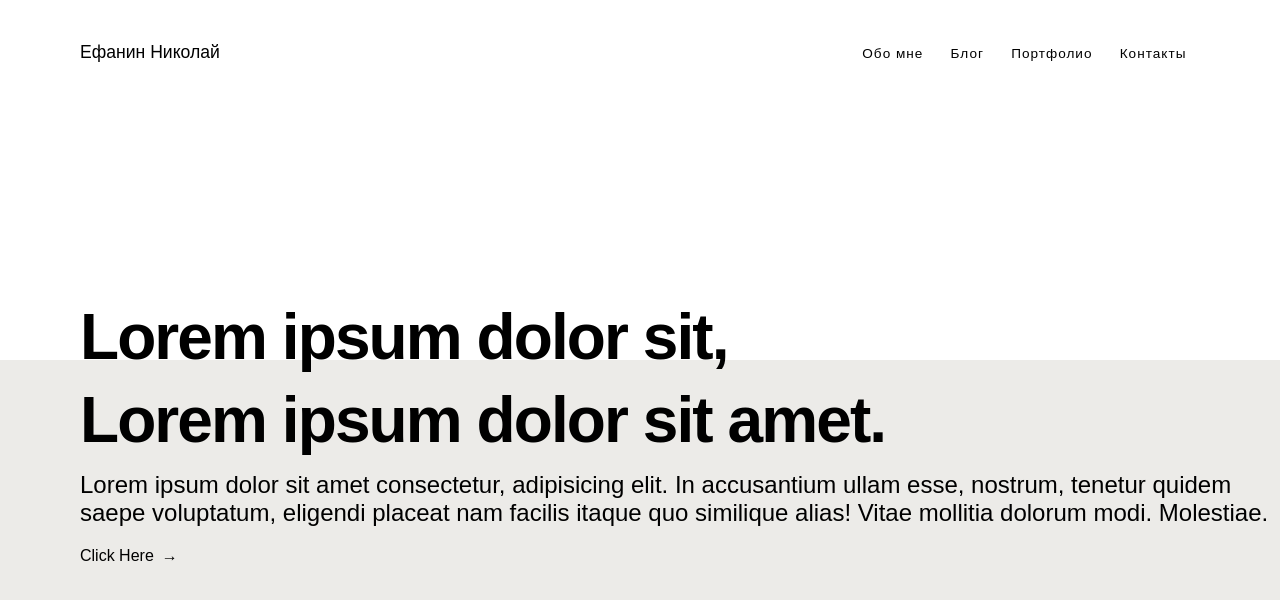
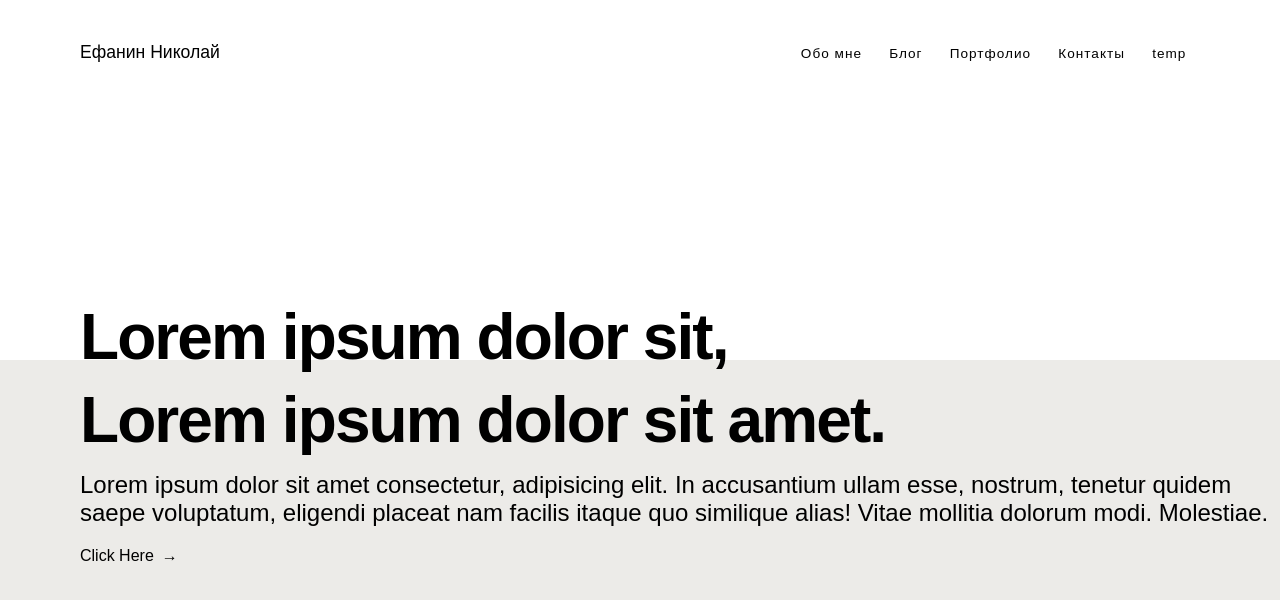
Before and after one commit to efanin04/svelte-test, a SvelteKit app: page / in a window 1280 px wide. Shown: the top 600 px of the page. Built offline with nearby package versions, Linux system fonts and the light colour scheme.

Commit message:
add pages

```diff
--- a/src/routes/+layout.svelte
+++ b/src/routes/+layout.svelte
@@ -2,10 +2,9 @@
     <div class="nav-container">
         <a href="/" class="nav-logo" title="Back to Homepage">Ефанин Николай</a>
         <div class="nav-links">
-            <a href="/about" class="link">Обо мне</a>
-            <a href="/blog" class="link">Блог</a>
-            <a href="projects" class="link">Портфолио</a>
-            <a href="/contact" class="link">Контакты</a>
+            {#each nav as link}
+            <a href={link.href} class="link">{link.title}</a>
+            {/each}
         </div>
     </div>
 </nav>
@@ -14,6 +13,31 @@
     <!--Pages will be injected below-->
     <slot></slot>
 </div>
+<script>
+    import { linear } from "svelte/easing";
+    const nav = [
+        {
+            title:'Обо мне',
+            href:'/about'
+        },
+        {
+            title:'Блог',
+            href:'/blog'
+        },
+        {
+            title:'Портфолио',
+            href:'/project'
+        },
+        {
+            title:'Контакты',
+            href:'/contact'
+        },
+        {
+            title:'temp',
+            href:'/temp'
+        }
+    ]
+</script>
 
 <style>
     .container {
```
